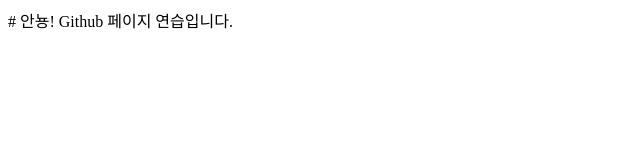
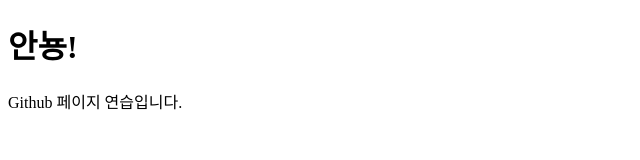
Before and after one commit to Sygoes/Sygoes.github.io, a plain HTML site: page index.html in a window 1280 px wide. Shown: the whole page, without its empty margins (0-640 px from the left). Drawn offline with Linux system fonts and the light colour scheme.

Commit message:
페이지 변경

```diff
--- a/index.html
+++ b/index.html
@@ -7,7 +7,7 @@
     <title>싸이의 페이지</title>
 </head>
 <body>
-    # 안뇽!
+    <h1>안뇽!</h1>
 
     Github 페이지 연습입니다.
 
```
